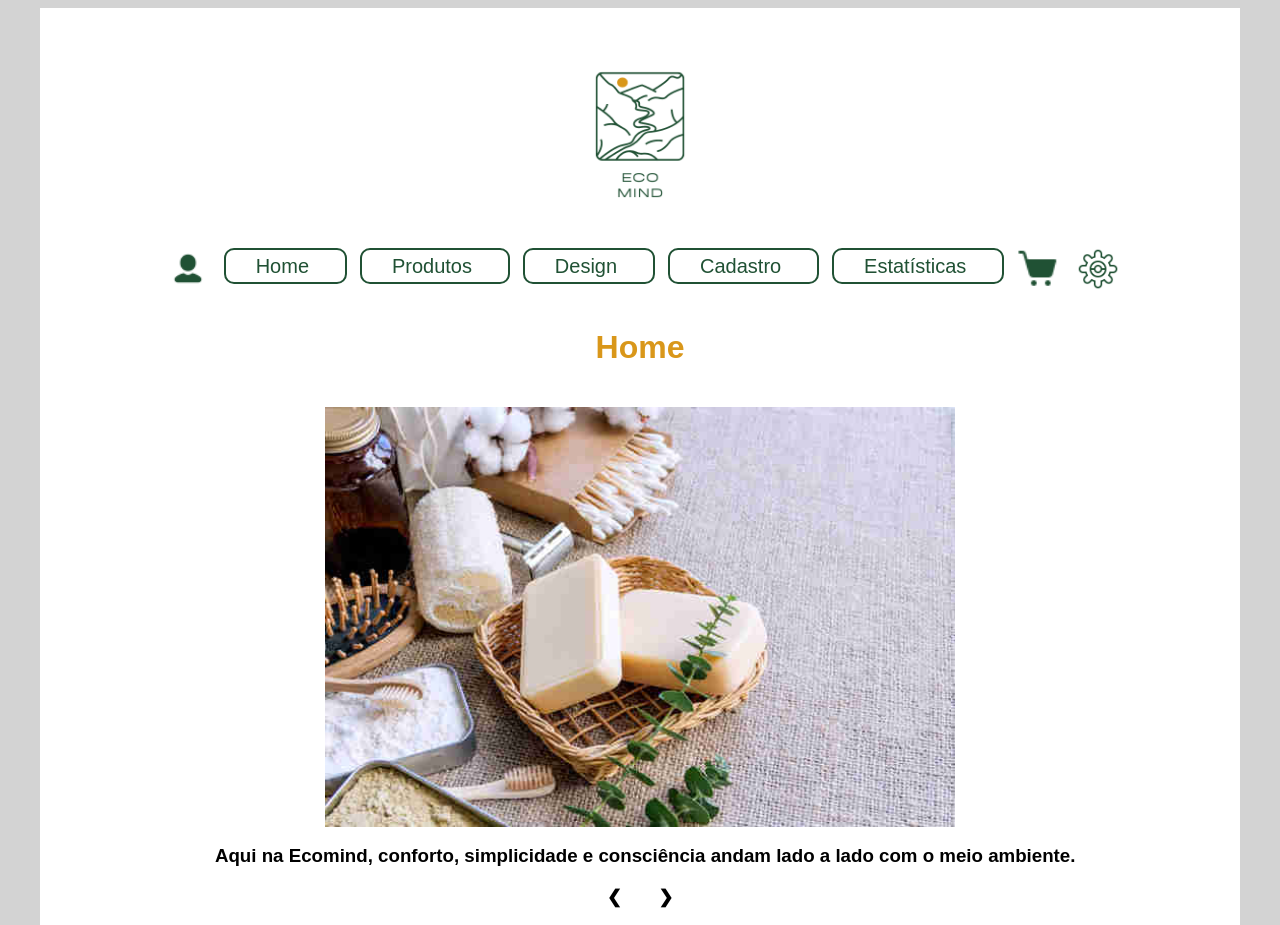
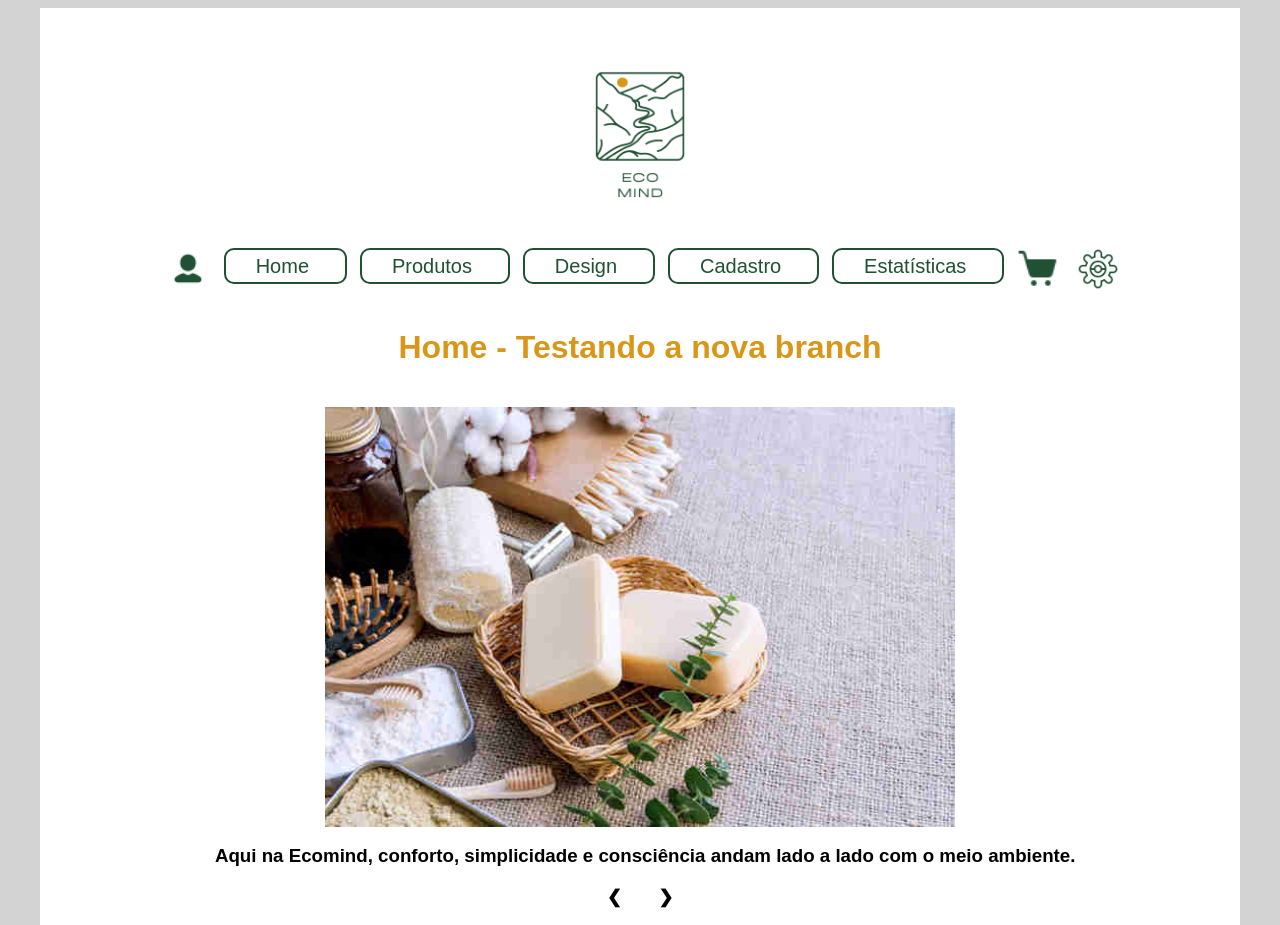
Before and after one commit to EcomindTeam/Ecomind-V2.0, a PHP site: page /home.php in a window 1280 px wide. Shown: the top 925 px of the page. Run offline with PHP 8.4, Linux system fonts and the light colour scheme.

Commit message:
Testando a branch gsguimaraes

```diff
--- a/Ecomind/home.php
+++ b/Ecomind/home.php
@@ -40,7 +40,7 @@
                     <br>
                 </div>
                 <a name="topo"></a> &nbsp;&nbsp;
-                <h1>Home</h1>
+                <h1>Home - Testando a nova branch</h1>
             </div>
             <br>
             <div id="principal">
```
